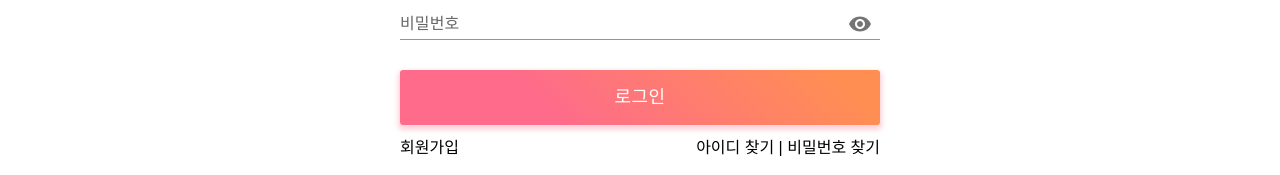
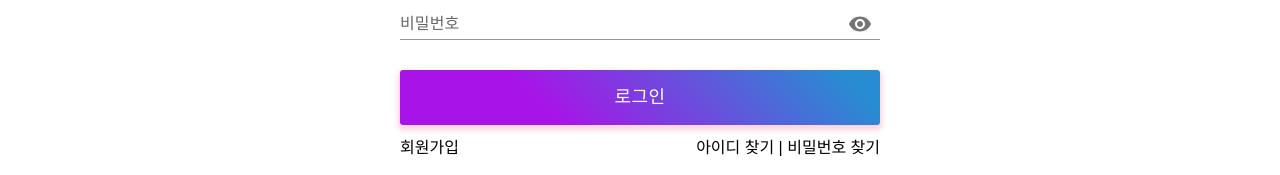
Before and after one commit to cbnu-dbs16/fruit-market, a React (Create React App) app in the folder client/: page /login in a window 1280 px wide. Shown: the part 341-516 px from the top of the page. Built offline with nearby package versions, Linux system fonts and the light colour scheme; a web font is replaced by a local one.

Commit message:
[EDIT]버튼 색상 변경

```diff
--- a/client/src/components/Login/index.jsx
+++ b/client/src/components/Login/index.jsx
@@ -22,7 +22,7 @@ const useStyles = makeStyles({
         fontSize: '28px',
     },
     loginbtn: {
-      background: 'linear-gradient(45deg, #FE6B8B 30%, #FF8E53 90%)',
+      background: 'linear-gradient(45deg, #A814E7 30%, #288CD2 92%)',
       border: 0,
       borderRadius: 3,
       boxShadow: '0 3px 5px 2px rgba(255, 105, 135, .3)',
```
